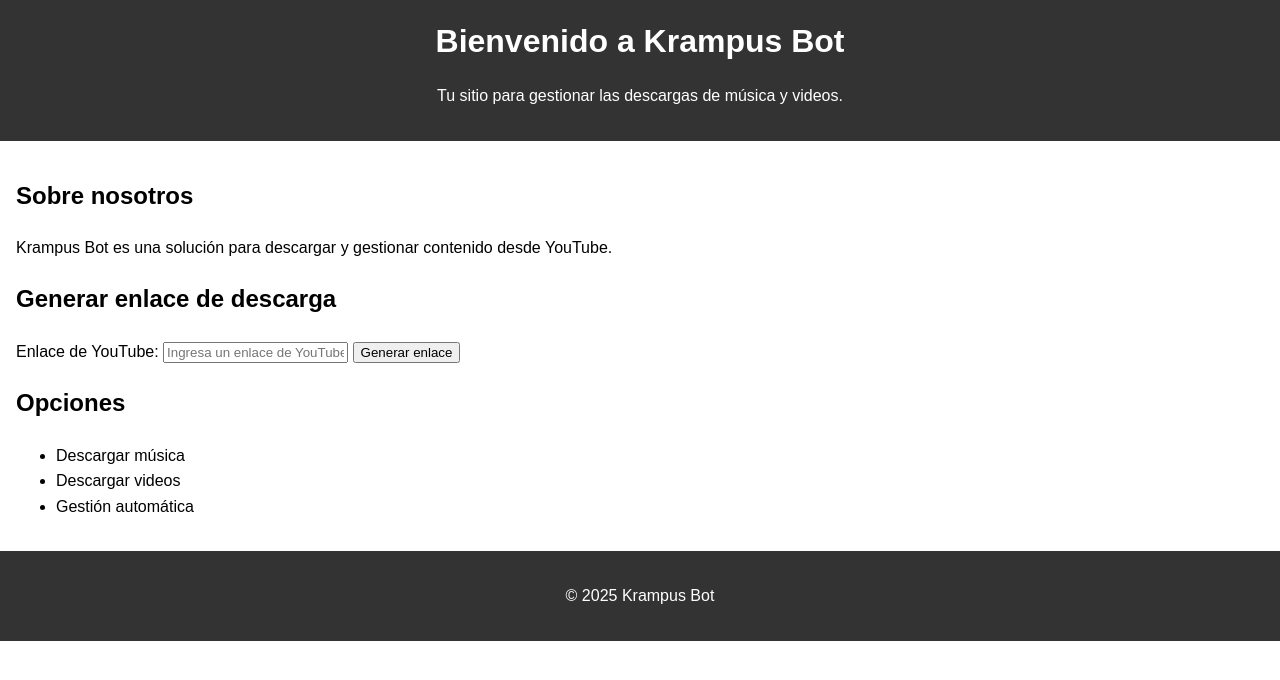
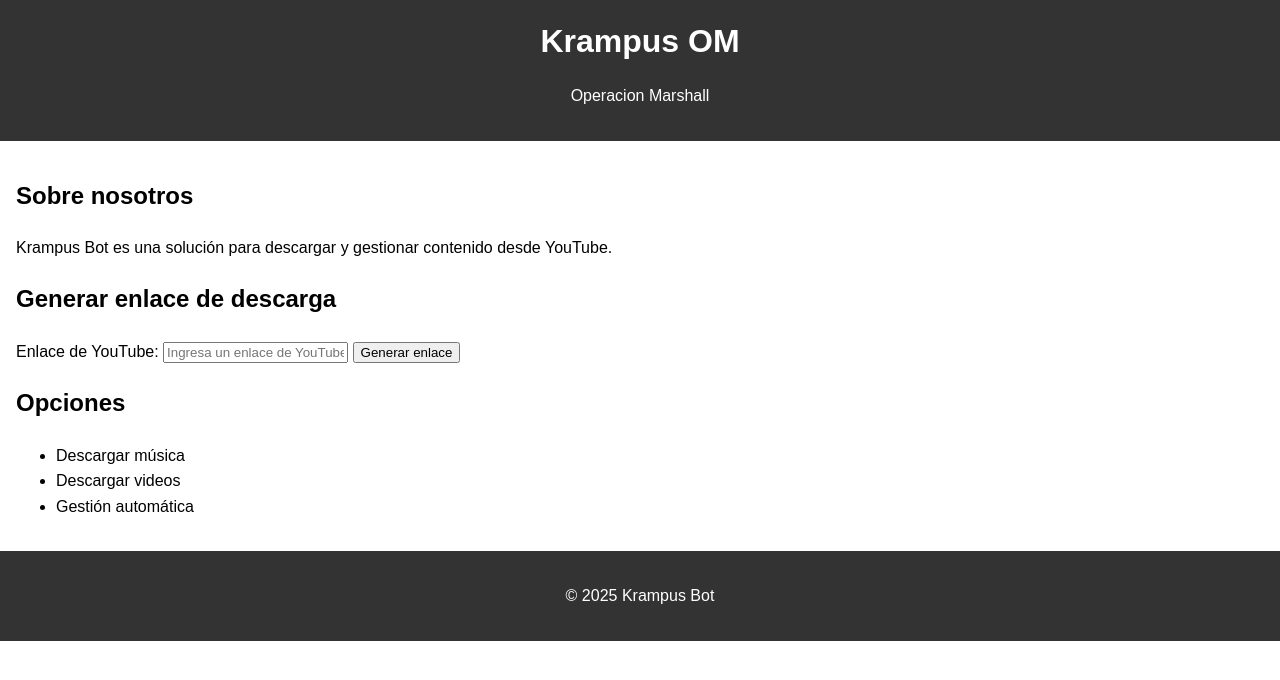
Before and after one commit to Barryalitiko/OM, a plain HTML site: page index.html in a window 1280 px wide. Drawn offline with Linux system fonts and the light colour scheme; a script that the page names is missing.

Commit message:
Actualizar index.html

```diff
--- a/index.html
+++ b/index.html
@@ -8,8 +8,8 @@
 </head>
 <body>
   <header>
-    <h1>Bienvenido a Krampus Bot</h1>
-    <p>Tu sitio para gestionar las descargas de música y videos.</p>
+    <h1>Krampus OM</h1>
+    <p>Operacion Marshall</p>
   </header>
   <main>
     <section>
```
